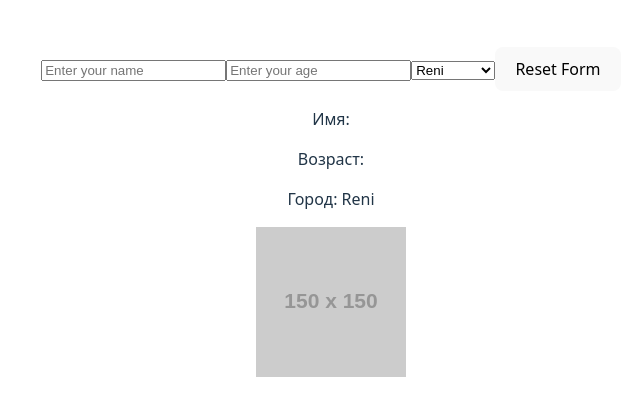
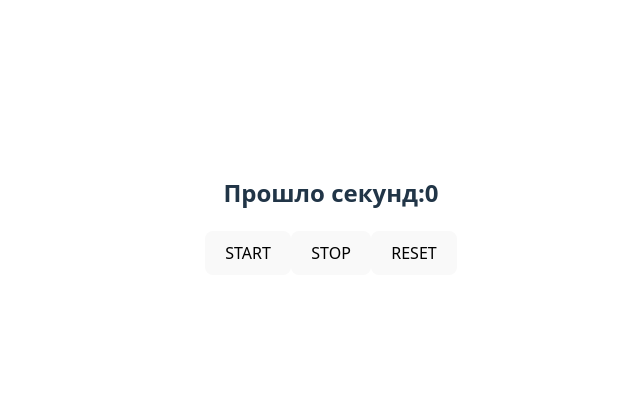
Before and after one commit to unusssualcode/react-practice25, a React (Vite) app: page / in a window 1280 px wide. Shown: the part 185-600 px from the top of the page, without its empty margins (309-949 px from the left). Built offline with nearby package versions, Linux system fonts and the light colour scheme.

Commit message:
9 lessons

```diff
--- /dev/null
+++ b/src/ Timer.jsx
@@ -0,0 +1,32 @@
+import { useEffect, useState } from "react";
+
+function Timer() {
+  const [seconds, setSeconds] = useState(0);
+  const [isRunning, setIsRunning] = useState(false);
+
+  const resetTimer = () => {
+    setIsRunning(false);
+    setSeconds(0);
+  };
+
+  useEffect(() => {
+    if (!isRunning) return;
+
+    const interval = setInterval(() => {
+      setSeconds((prev) => prev + 1);
+    }, 1000);
+
+    return () => clearInterval(interval);
+  }, [isRunning]);
+
+  return (
+    <div>
+      <h2>Прошло секунд:{seconds}</h2>
+      <button onClick={() => setIsRunning(true)}>START</button>
+      <button onClick={() => setIsRunning(false)}>STOP</button>
+      <button onClick={resetTimer}>RESET</button>
+    </div>
+  );
+}
+
+export default Timer;
--- a/src/App.jsx
+++ b/src/App.jsx
@@ -1,3 +1,4 @@
+import Timer from "./ Timer.jsx";
 import "./App.css";
 
 import Profile from "./Profile.jsx";
@@ -6,7 +7,8 @@
 function App() {
   return (
     <div className="App">
-      <UserForm />
+      {/* <UserForm /> */}
+      <Timer />
     </div>
   );
 }
```
